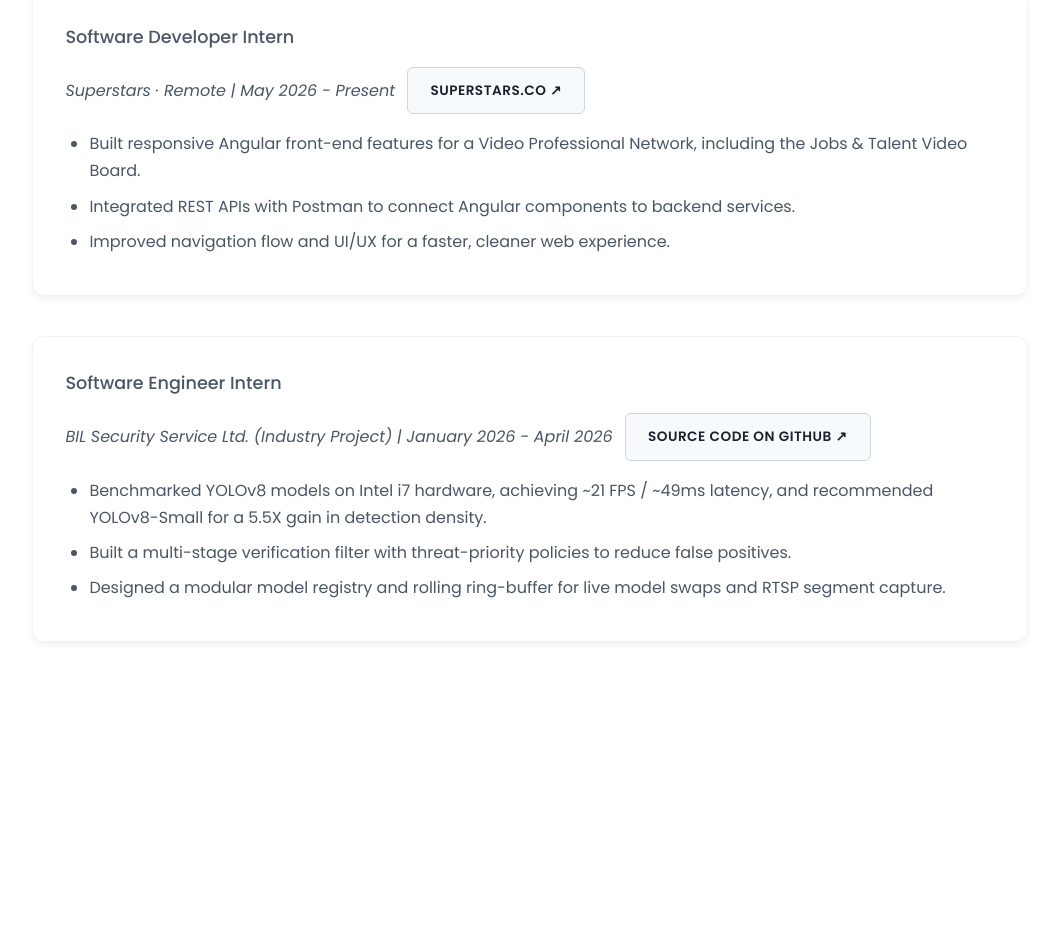
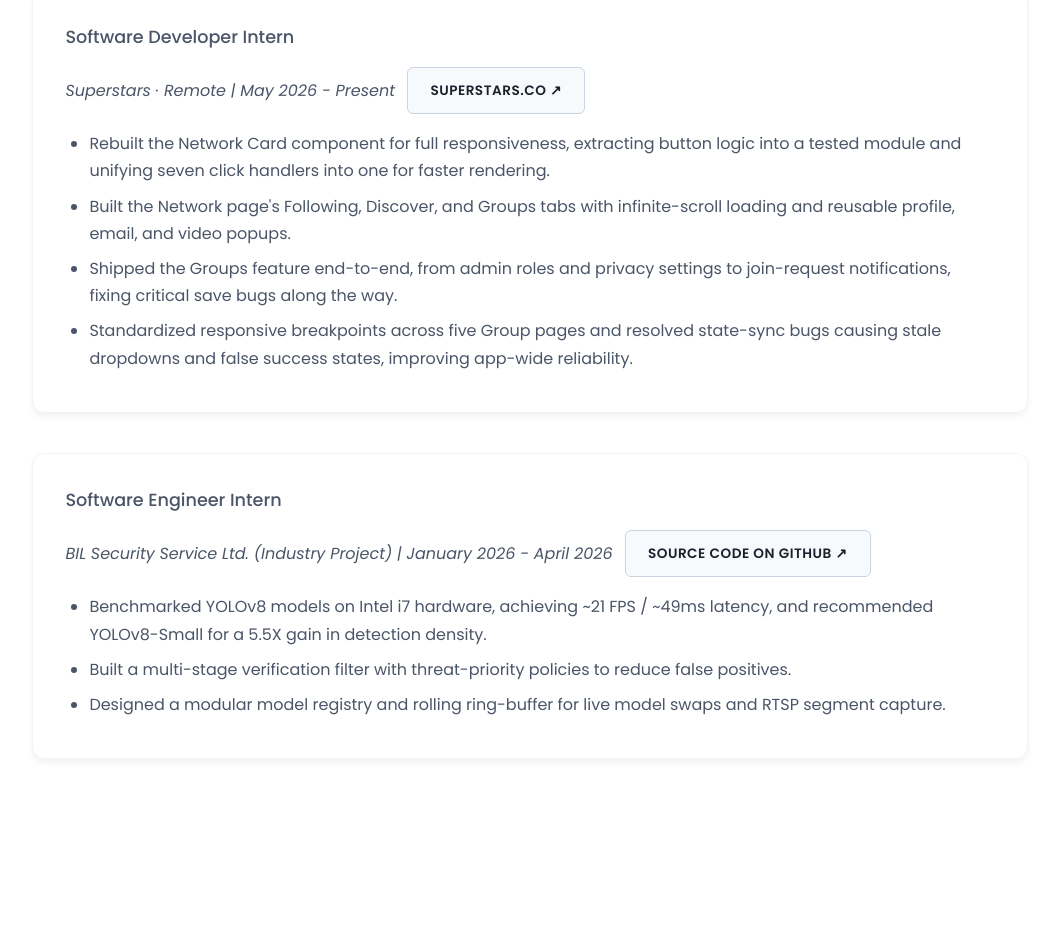
Before and after one commit to subhashyadavon/SubhashYadav, a React (Vite) app: page / in a window 1280 px wide. Shown: the part 1838-2763 px from the top of the page, without its empty margins (150-1209 px from the left). Built offline with nearby package versions, Linux system fonts and the light colour scheme.

Commit message:
Update Superstars experience bullets with specific project details
Replace generic placeholder bullets with concrete achievements from the
Network Card rebuild, Network page tabs, Groups feature, and reliability fixes.

Co-Authored-By: Claude Sonnet 5 <noreply@anthropic.com>

```diff
--- a/src/components/Experience/Experience.jsx
+++ b/src/components/Experience/Experience.jsx
@@ -12,9 +12,10 @@ const Experience = () => {
                     <p className="project-link"><a href="https://superstars.co/" target="_blank" rel="noopener noreferrer">superstars.co ↗</a></p>
                 </div>
                 <ul>
-                    <li>Built responsive Angular front-end features for a Video Professional Network, including the Jobs & Talent Video Board.</li>
-                    <li>Integrated REST APIs with Postman to connect Angular components to backend services.</li>
-                    <li>Improved navigation flow and UI/UX for a faster, cleaner web experience.</li>
+                    <li>Rebuilt the Network Card component for full responsiveness, extracting button logic into a tested module and unifying seven click handlers into one for faster rendering.</li>
+                    <li>Built the Network page's Following, Discover, and Groups tabs with infinite-scroll loading and reusable profile, email, and video popups.</li>
+                    <li>Shipped the Groups feature end-to-end, from admin roles and privacy settings to join-request notifications, fixing critical save bugs along the way.</li>
+                    <li>Standardized responsive breakpoints across five Group pages and resolved state-sync bugs causing stale dropdowns and false success states, improving app-wide reliability.</li>
                 </ul>
             </div>
 
```
